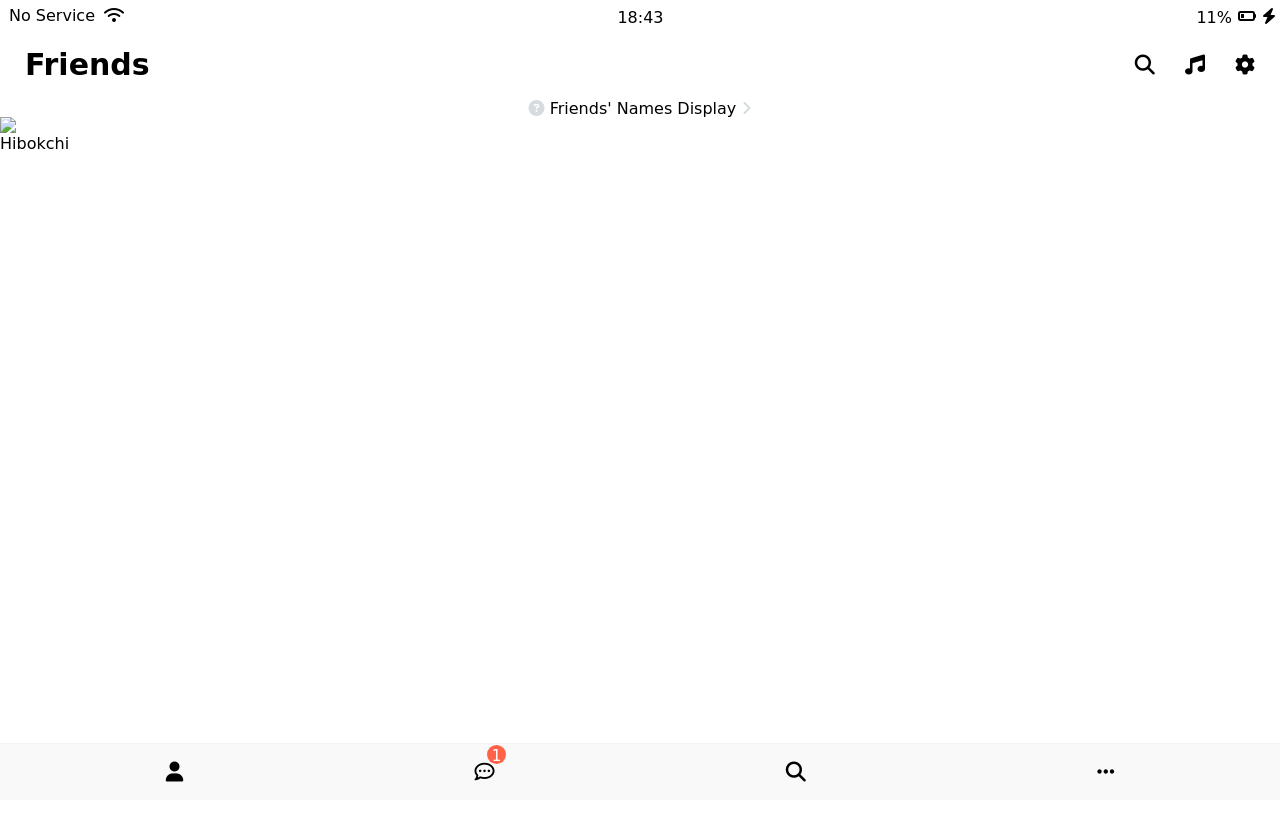
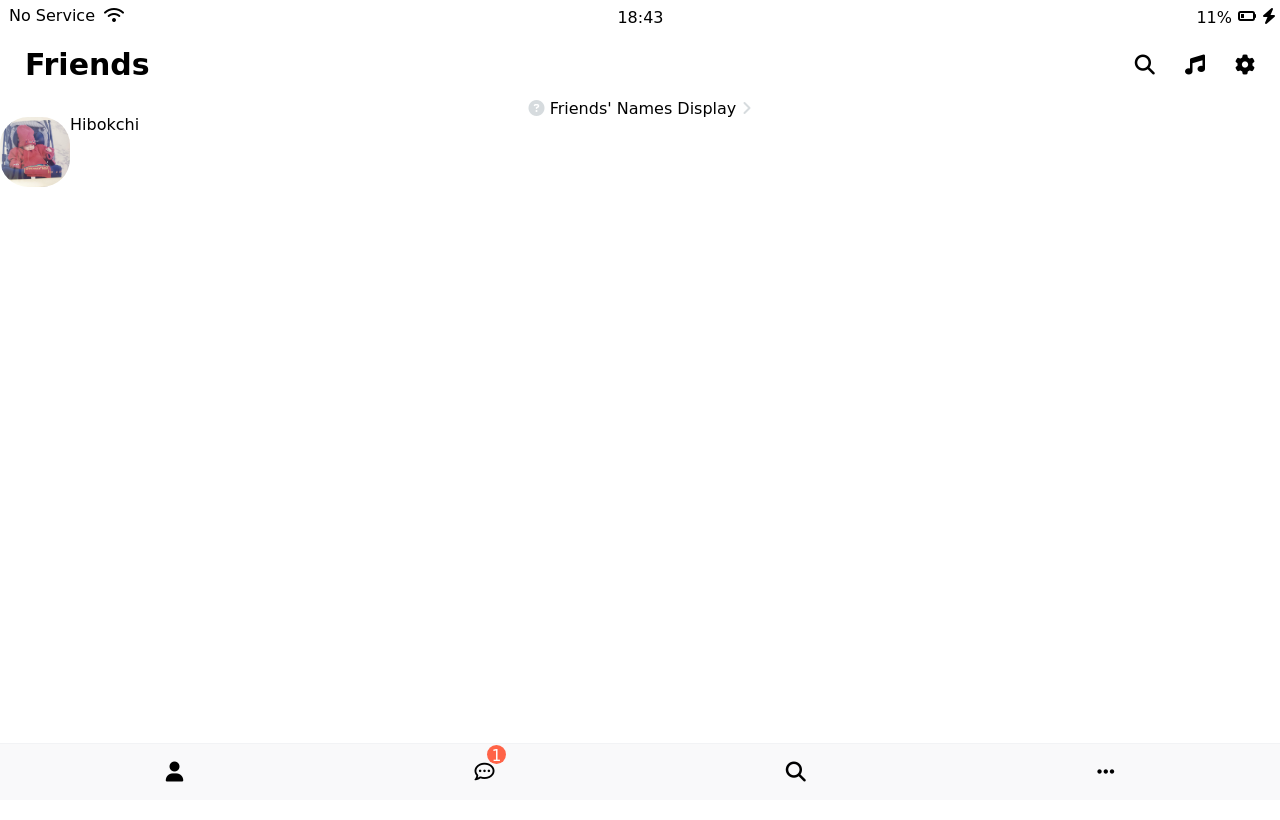
Before and after one commit to hibokchi/cocoa-clone-2020, a plain HTML site: page friends.html in a window 1280 px wide. Shown: the top 820 px of the page. Drawn offline with Linux system fonts and the light colour scheme; files whose address does not match are found by name; a web font is replaced by a local one.

Commit message:
Day2 update

```diff
--- a/css/components/user-component.css
+++ b/css/components/user-component.css
@@ -0,0 +1,11 @@
+.user-component {
+    display: flex;
+}
+.user-component__column {
+    display: flex;
+}
+.user-component__avatar {
+    width: 70px;
+    height: 70px;
+    border-radius: 28px;
+}
--- a/friends.html
+++ b/friends.html
@@ -39,7 +39,10 @@
         </a>
         <div class="user-component">
             <div class="user-component__column">
-                <img src="#" class="user-component__avatar" />
+                <img
+                    src="https://raw.githubusercontent.com/hibokchi/cocoa-clone-2020/master/20190816_132345.jpg"
+                    class="user-component__avatar"
+                />
                 <h4 class="user-component__name">Hibokchi</h4>
             </div>
             <div class="user-component__column"></div>
```
Also changed, not shown: 20180821_182728.jpg (added).
